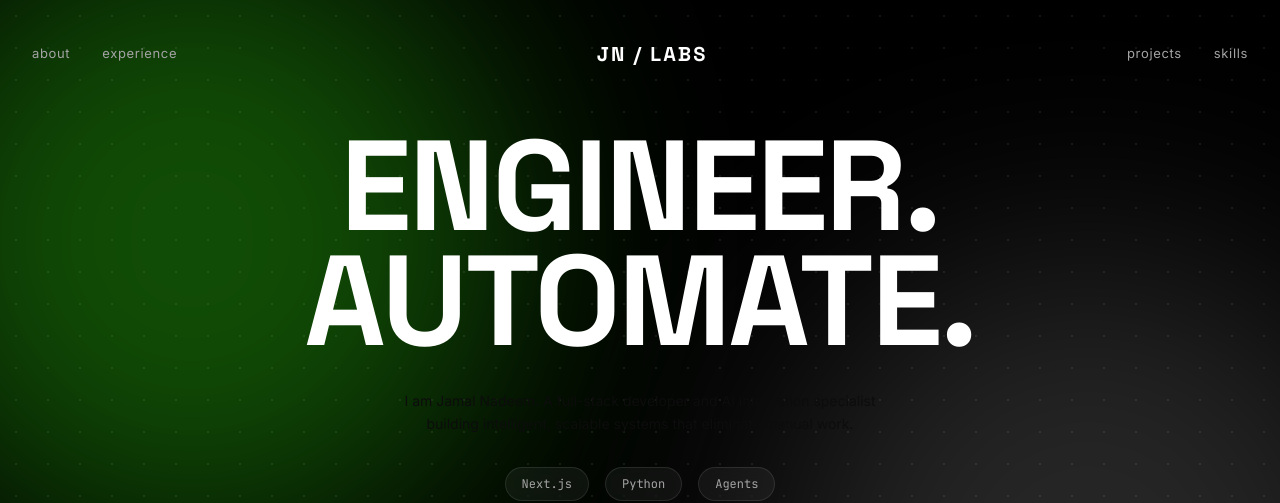
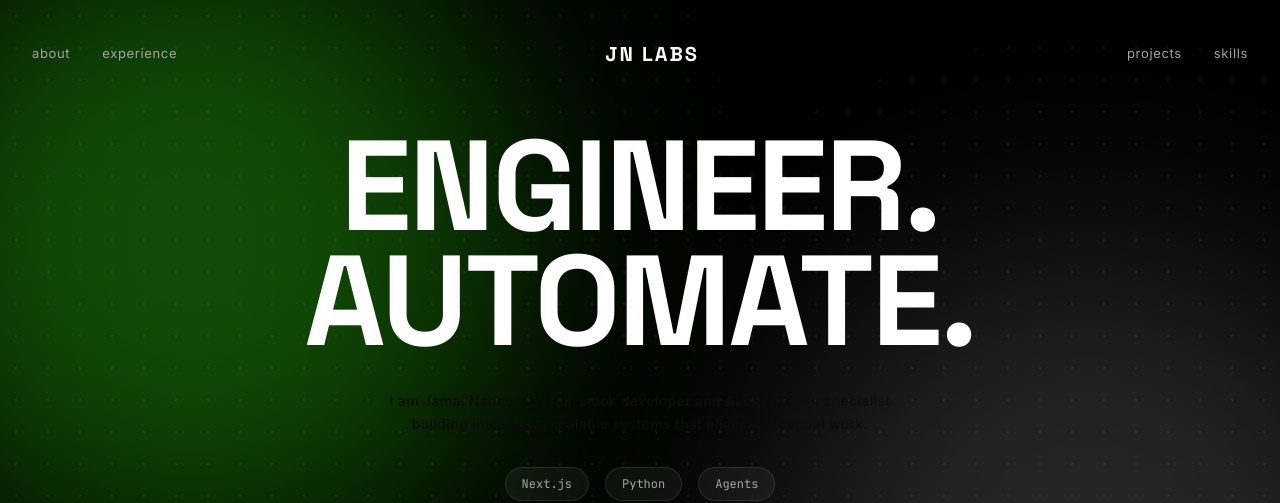
Before and after one commit to beginnercodee/Portfolio, a Next.js app: page / in a window 1280 px wide. Shown: the top 503 px of the page. Built offline with nearby package versions, Linux system fonts and the light colour scheme.

Commit message:
feat: navbar+hero section refinement

```diff
--- a/src/app/layout.tsx
+++ b/src/app/layout.tsx
@@ -30,7 +30,7 @@ export default function RootLayout({
 }>) {
   return (
     <html lang="en">
-      <body className={`${inter.variable} ${spaceGrotesk.variable} ${jetbrainsMono.variable} antialiased bg-[#1B1B1B] text-primary`}>
+      <body className={`${inter.variable} ${spaceGrotesk.variable} ${jetbrainsMono.variable} antialiased bg-background text-primary`}>
         {children}
       </body>
     </html>
--- a/src/components/CaseStudies.tsx
+++ b/src/components/CaseStudies.tsx
@@ -40,7 +40,7 @@ export default function CaseStudies() {
             </div>
 
             <div className="md:w-1/2 flex justify-center md:justify-end">
-              <div className="font-display text-4xl md:text-6xl text-glow-green font-extrabold text-center md:text-right drop-shadow-[0_0_15px_rgba(57,255,20,0.5)]">
+              <div className="font-display text-xl md:text-3xl text-glow-green font-extrabold text-center md:text-right drop-shadow-[0_0_15px_rgba(57,255,20,0.5)]">
                 {cs.metric}
               </div>
             </div>
--- a/src/components/Hero.tsx
+++ b/src/components/Hero.tsx
@@ -27,7 +27,7 @@ export default function Hero() {
         initial={{ opacity: 0 }}
         animate={{ opacity: 1 }}
         transition={{ delay: 0.5, duration: 1 }}
-        className="font-sans text-body-sm text-secondary mt-8 max-w-lg text-center z-30 leading-relaxed md:text-base selection:bg-glow-green selection:text-black"
+        className="font-sans text-body-sm text-glow-silver mt-8 max-w-lg text-center z-30 leading-relaxed md:text-base selection:bg-glow-green selection:text-black font-medium tracking-wide drop-shadow-md"
       >
         I am Jamal Nadeem. A full-stack developer and AI integration specialist building intelligent, scalable systems that eliminate manual work.
       </motion.p>
--- a/src/components/NavigationBar.tsx
+++ b/src/components/NavigationBar.tsx
@@ -29,15 +29,15 @@ export default function NavigationBar() {
       <div className={cn(
         "flex items-center justify-between px-8 py-4 w-full max-w-[1440px] mx-auto transition-all duration-300 rounded-full",
         scrolled
-          ? "bg-black/40 backdrop-blur-xl border border-white/10 shadow-[0_4px_30px_rgba(0,0,0,0.5)]"
+          ? "bg-black/80 backdrop-blur-2xl border border-white/10 shadow-[0_4px_30px_rgba(0,0,0,0.5)]"
           : "bg-transparent border-transparent"
       )}>
         <div className="flex gap-8 font-sans text-nav lowercase text-secondary transition-colors duration-300">
           <Link href="#about" className="hover:text-primary transition-colors">about</Link>
           <Link href="#experience" className="hover:text-primary transition-colors">experience</Link>
         </div>
-        <div className="font-display uppercase tracking-widest text-primary text-xl font-bold hover:text-glow-green transition-colors cursor-pointer mix-blend-screen">
-          JN / LABS
+        <div className="font-display uppercase tracking-widest text-primary text-xl font-bold hover:text-glow-green transition-colors cursor-pointer">
+          JN LABS
         </div>
         <div className="flex gap-8 font-sans text-nav lowercase text-secondary transition-colors duration-300">
           <Link href="#projects" className="hover:text-primary transition-colors">projects</Link>
```
